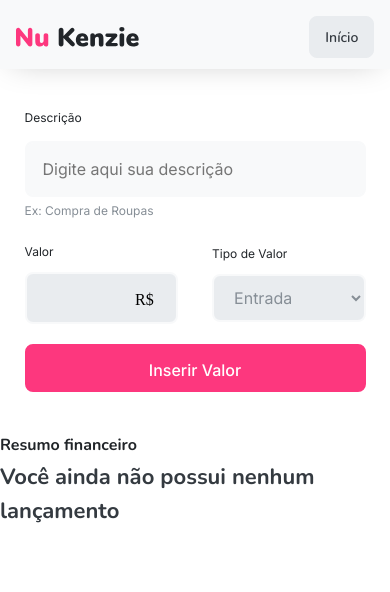
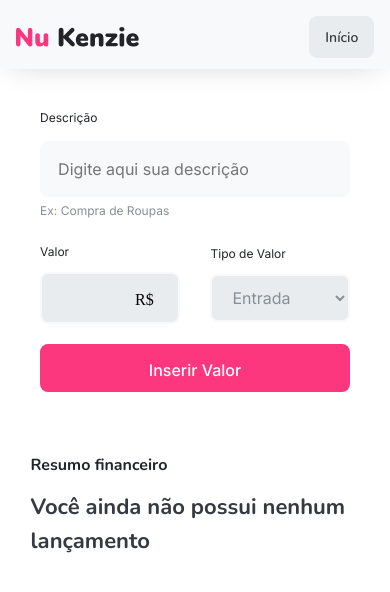
Before and after one commit to Kenzie-Academy-Brasil-Developers/m3-t15-s1-react-projeto-nu-kenzie-rpgouveia, a React (Vite) app: page / in a window 390 px wide. Both pictures are taken after a click on the button "Iniciar". Shown: the top 592 px of the page. Built offline with nearby package versions, Linux system fonts and the light colour scheme.

Commit message:
fix: update valuelist component CSS responsiveness

```diff
--- a/src/components/Form/style.module.css
+++ b/src/components/Form/style.module.css
@@ -145,6 +145,24 @@
 
 @media(min-width: 767px) {
     .form_input_2 div p {
-        left: 155px;
+        left: 330px;
     }
 }
+
+@media(min-width: 1023px) {
+    .form_input_2 div p {
+        left: 255px;
+    }
+}
+
+@media(min-width: 1439px) {
+    .form_input_2 div p {
+        left: 370px;
+    }
+}
+
+@media(min-width: 1919px) {
+    .form_input_2 div p {
+        left: 480px;
+    }
+}
--- a/src/components/Header/style.module.css
+++ b/src/components/Header/style.module.css
@@ -54,6 +54,6 @@
 
 @media(min-width: 1439px) {
     .container {
-        width: 66%;
+        width: 65.2%;
     }
 }
--- /dev/null
+++ b/src/components/ValueList/ValueCard/index.jsx
@@ -0,0 +1,29 @@
+import styles from './style.module.css'
+
+export const ValueCard = ({value, removeValueFromValueList}) => {
+    return (
+        <li key={value.id} className={styles.value_card}>
+            {
+                value.type == 'Entrada'? (
+                    <div className={styles.value_card_income} />
+                ) : (
+                    <div className={styles.value_card_expense} />
+                )
+            }
+            <div className={styles.value_card_frame}>
+                <div className={styles.value_card_info}>
+                    <h3 className={styles.value_card_title}>{value.description}</h3>
+                    <p className={styles.value_card_text}>{value.type}</p>
+                </div>
+                <div className={styles.value_card_flex}>
+                    <p className={styles.value_card_text}>R$ {value.value},00</p>
+                    <button
+                        type="submit"
+                        onClick={() => removeValueFromValueList(value.id)}
+                        className={styles.value_card_remove_btn}
+                    />
+                </div>
+            </div>
+        </li>
+    )
+}
--- /dev/null
+++ b/src/components/ValueList/ValueCard/style.module.css
@@ -0,0 +1,83 @@
+.value_card {
+    max-width: 560px;
+
+    background-color: var(--color-grey-1);
+    border: 1px solid black;
+    border-radius: 4px;
+
+    display: flex;
+    flex-direction: row;
+    gap: 14px;
+}
+
+.value_card_income {
+    width: 4px;
+    background-color: var(--color-secondary);
+    border-top-left-radius: 4px;
+    border-bottom-left-radius: 4px;
+}
+
+.value_card_expense {
+    width: 4px;
+    background-color: var(--color-red);
+    border-top-left-radius: 4px;
+    border-bottom-left-radius: 4px;
+}
+
+.value_card_frame {
+    display: flex;
+    flex-direction: column;
+    gap: 1rem;
+}
+
+.value_card_info {
+    display: flex;
+    flex-direction: column;
+    gap: 1rem;
+}
+
+.value_card_flex {
+    display: flex;
+    flex-direction: column;
+    gap: 1rem;
+}
+
+.value_card_remove_btn {
+    height: 22px;
+    width: 22px;
+    object-fit: cover;
+    background-color: var(--color-grey-2);
+    background-image: url(../../../assets/trash_1.png);
+    background-repeat: no-repeat;
+    background-position: center center;
+    border-radius: 2.5px;
+    border: none;
+    cursor: pointer;
+}
+
+.value_card_remove_btn:hover{
+    background-color: var(--color-grey-5);
+    background-image: url(../../../assets/trash_2.png);
+}
+
+.value_card_title {
+    font-family: var(--font-family-1);
+    font-weight: var(--font-weight-2);
+    font-size: var(--font-size-3);
+    line-height: 30px;
+    color: var(--color-grey-4);
+}
+
+.value_card_text {
+    font-family: var(--font-family-1);
+    font-weight: var(--font-weight-5);
+    font-size: var(--font-size-5);
+    line-height: 30px;
+    color: var(--color-grey-5);
+}
+
+@media (min-width: 767px) {
+    .value_card {
+        width: 560px;
+    }
+}
--- a/src/components/ValueList/index.jsx
+++ b/src/components/ValueList/index.jsx
@@ -1,11 +1,12 @@
 import styles from './style.module.css'
+import { ValueCard } from './ValueCard'
 
 export const ValueList = ({valueList, removeValueFromValueList}) => {
 
     return (
-        <>
-            <h3 className="title three bold grey">Resumo financeiro</h3>
-            <ul>
+        <aside className={styles.aside}>
+            <h3 className='title three bold grey'>Resumo financeiro</h3>
+            <ul className={styles.ul}>
                 {
                     valueList.length == 0 ? (
                         <li>
@@ -13,53 +14,13 @@ export const ValueList = ({valueList, removeValueFromValueList}) => {
                         </li>
                     ) : (
                         valueList.map((value) => {
-                            if (value.type == 'Entrada') {
-                                return (
-                                    <li key={value.id} className={styles.value_card}>
-                                        <div className={styles.value_card_income} />
-                                        <div className={styles.value_card_frame}>
-                                            <div className={styles.value_card_info}>
-                                                <h3 className={styles.value_card_title}>{value.description}</h3>
-                                                <p className={styles.value_card_text}>{value.type}</p>
-                                            </div>
-                                            <div className={styles.value_card_flex}>
-                                                <p className={styles.value_card_text}>R$ {value.value},00</p>
-                                                <button
-                                                    type="submit"
-                                                    onClick={() => removeValueFromValueList(value.id)}
-                                                    className={styles.value_card_remove_btn}
-                                                />
-                                            </div>
-                                        </div>
-                                    </li>
-                                )
-                            } else {
-                                return (
-                                    <li key={value.id} className={styles.value_card}>
-                                        <div className={styles.value_card_expense} />
-                                        <div className={styles.value_card_frame}>
-                                            <div className={styles.value_card_info}>
-                                                <h3 className={styles.value_card_title}>{value.description}</h3>
-                                                <p className={styles.value_card_text}>{value.type}</p>
-                                            </div>
-                                            <div className={styles.value_card_flex}>
-                                                <p className={styles.value_card_text}>R$ {value.value},00</p>
-                                                <button
-                                                    type="submit"
-                                                    onClick={() => removeValueFromValueList(value.id)}
-                                                    className={styles.value_card_remove_btn}
-                                                />
-                                            </div>
-                                        </div>
-                                    </li>
-                                )
-                            }
+                            return (
+                                <ValueCard value={value} removeValueFromValueList={removeValueFromValueList}/>
+                            )
                         })
-
-
                     )
                 }
             </ul>
-        </>
+        </aside>
     )
 }
--- a/src/components/ValueList/style.module.css
+++ b/src/components/ValueList/style.module.css
@@ -1,76 +1,13 @@
-.value_card {
-    padding: 14px 16px;
-    max-width: 560px;
-    background-color: var(--color-grey-1);
-    border-radius: 4px;
+.aside {
+    padding: 20px 15px;
 
     display: flex;
-    flex-direction: row;
-    gap: 14px;
+    flex-direction: column;
+    gap: 10px;
 }
 
-.value_card_income {
-    width: 4px;
-    background-color: var(--color-secondary);
-    border-top-left-radius: 4px;
-    border-bottom-left-radius: 4px;
-}
-
-.value_card_expense {
-    width: 4px;
-    background-color: var(--color-red);
-    border-top-left-radius: 4px;
-    border-bottom-left-radius: 4px;
-}
-
-.value_card_frame {
+.ul {
     display: flex;
     flex-direction: column;
-    gap: 1rem;
+    gap: 20px;
 }
-
-.value_card_info {
-    display: flex;
-    flex-direction: column;
-    gap: 1rem;
-}
-
-.value_card_flex {
-    display: flex;
-    flex-direction: column;
-    gap: 1rem;
-}
-
-.value_card_remove_btn {
-    height: 22px;
-    width: 22px;
-    object-fit: cover;
-    background-color: var(--color-grey-2);
-    background-image: url(../../assets/trash_1.png);
-    background-repeat: no-repeat;
-    background-position: center center;
-    border-radius: 2.5px;
-    border: none;
-    cursor: pointer;
-}
-
-.value_card_remove_btn:hover{
-    background-color: var(--color-grey-5);
-    background-image: url(../../assets/trash_2.png);
-}
-
-.value_card_title {
-    font-family: var(--font-family-1);
-    font-weight: var(--font-weight-2);
-    font-size: var(--font-size-3);
-    line-height: 30px;
-    color: var(--color-grey-4);
-}
-
-.value_card_text {
-    font-family: var(--font-family-1);
-    font-weight: var(--font-weight-5);
-    font-size: var(--font-size-5);
-    line-height: 30px;
-    color: var(--color-grey-5);
-}
--- a/src/pages/ApplicationPage/index.jsx
+++ b/src/pages/ApplicationPage/index.jsx
@@ -27,15 +27,17 @@ export function ApplicationPage({setCurrentPage}) {
     return (
         <>
             <Header setCurrentPage={setCurrentPage}/>
-            <section>
-                <section>
-                    <Form addValueToValueList={addValueToValueList}/>
-                    <></>
+            <div className={styles.container}>
+                <section className={styles.section_flex}>
+                    <section>
+                        <Form addValueToValueList={addValueToValueList}/>
+                        <></>
+                    </section>
+                    <>
+                        <ValueList valueList={valueList} removeValueFromValueList={removeValueFromValueList}/>
+                    </>
                 </section>
-                <aside>
-                    <ValueList valueList={valueList} removeValueFromValueList={removeValueFromValueList}/>
-                </aside>
-            </section>
+            </div>
         </>
     )
 }
--- a/src/pages/ApplicationPage/style.module.css
+++ b/src/pages/ApplicationPage/style.module.css
@@ -0,0 +1,39 @@
+.container {
+    width: 92%;
+    height: 100vh;
+    max-width: 100%;
+    margin: 0 auto;
+}
+
+.section_flex {
+    display: flex;
+    flex-direction: column;
+}
+
+@media (min-width: 767px) {
+    .container {
+        width: 80.75%;
+    }
+    .section_flex {
+        align-items: center;
+    }
+}
+
+@media (min-width: 1023px) {
+    .section_flex {
+        flex-direction: row;
+        align-items: unset;
+        justify-content: space-between;
+    }
+}
+
+@media (min-width: 1439px) {
+    .container {
+        width: 65.2%;
+    }
+    .section_flex {
+        flex-direction: row;
+        align-items: unset;
+        justify-content: space-between;
+    }
+}
```
